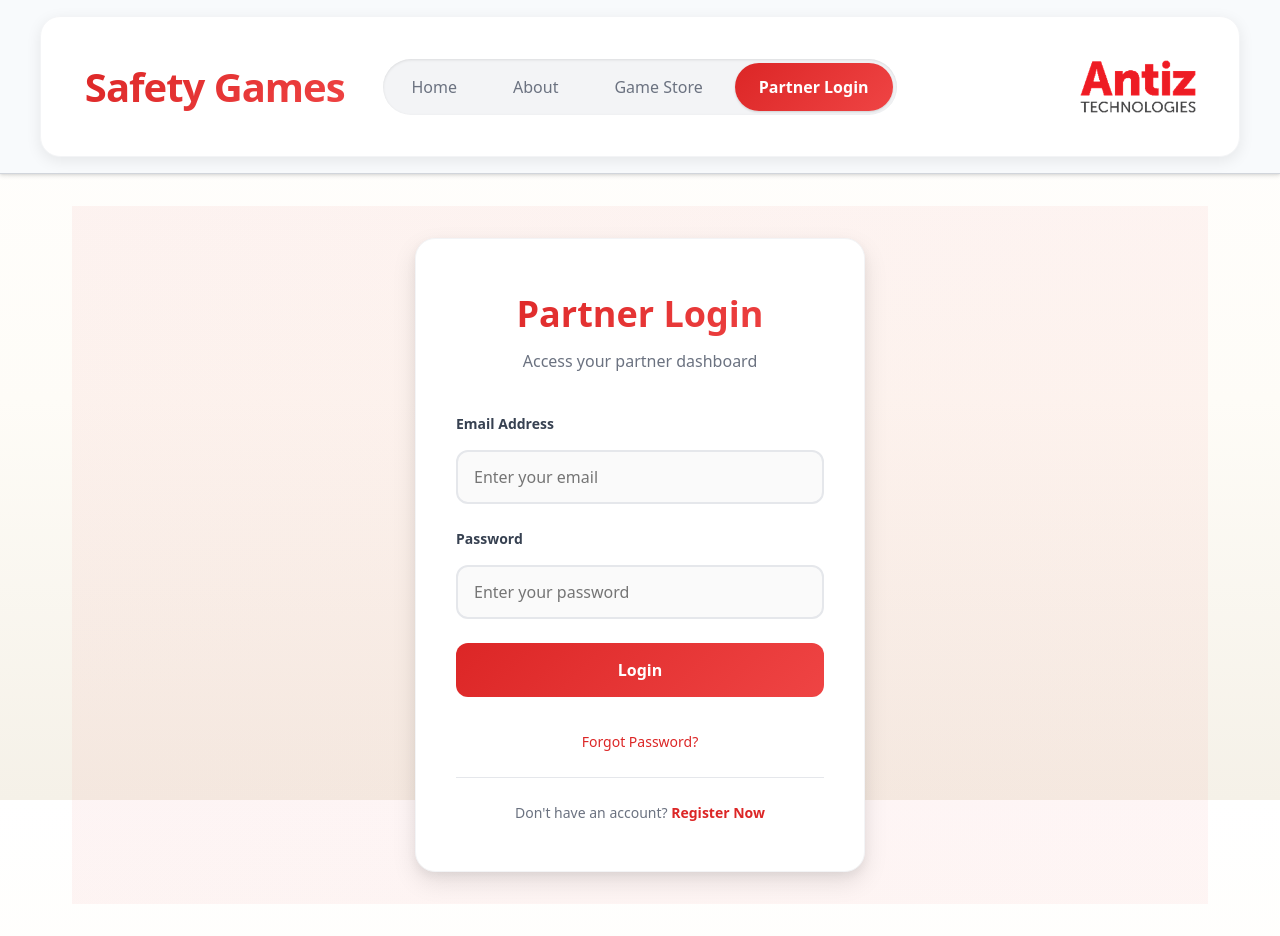
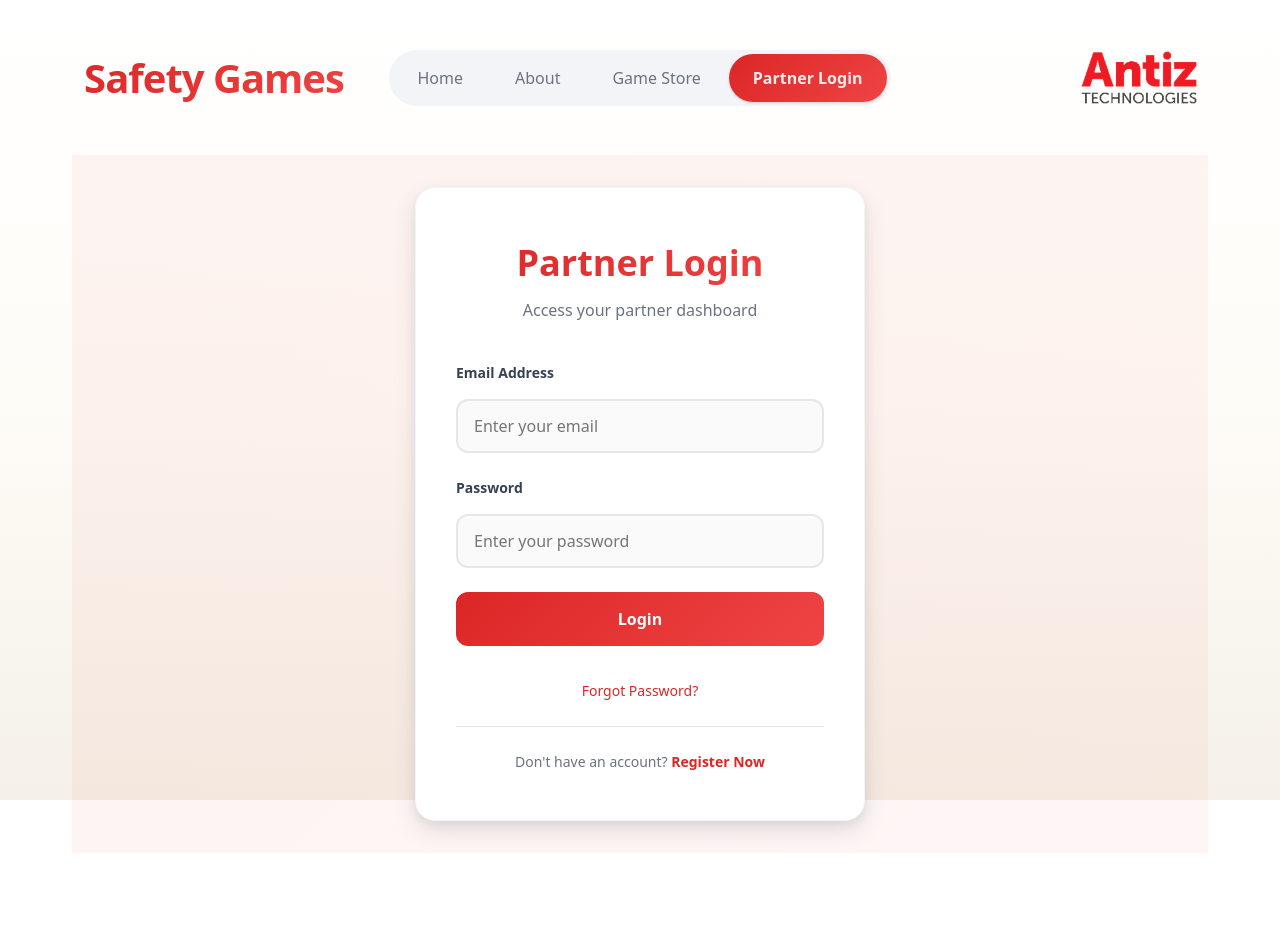
Before and after one commit to Prabhushapure/safety-saas-enterprise, a React (Vite) app: page /AWE-SaaS/partner/login in a window 1280 px wide. After the commit the page ends 853 px from the top, so only its background shows below. Built offline with nearby package versions, Linux system fonts and the light colour scheme.

Commit message:
homepage UI finetune

```diff
--- a/src/App.css
+++ b/src/App.css
@@ -1,4 +1,13 @@
 /* App Layout */
+html, body {
+  height: 100%;
+  margin: 0;
+  padding: 0;
+}
+
+* {
+  box-sizing: border-box;
+}
 .app {
   min-height: 100vh;
   display: flex;
@@ -7,7 +16,7 @@
 
 .main-content {
   flex: 1;
-  padding: 2rem;
+  padding: 0 2rem;
   max-width: 1200px;
   margin: 0 auto;
   width: 100%;
--- a/src/App.jsx
+++ b/src/App.jsx
@@ -26,10 +26,15 @@ function AppContent() {
   const location = useLocation();
   const isPlayPage = location.pathname === '/play';
   const isInternalRoute = location.pathname.startsWith('/internal');
+  const isHomePage = location.pathname === '/home';
 
   return (
     <div className="app">
       {!isPlayPage && (isInternalRoute ? <InternalNavigation /> : <Navigation />)}
+      {/* HOME → FULL WIDTH */}
+      {isHomePage ? (
+        <Home />
+      ) : (
       <main className={isPlayPage ? "play-main" : "main-content"}>
         <Routes>
           <Route path="/" element={<Navigate to="/home" replace />} />
@@ -54,6 +59,7 @@ function AppContent() {
           <Route path="/internal/game-management" element={<GameManagement />} />
         </Routes>
       </main>
+      )}
     </div>
   );
 }
--- a/src/components/Navigation.css
+++ b/src/components/Navigation.css
@@ -1,13 +1,15 @@
 .header {
   width: 100%;
-  background-color: rgba(248, 250, 252, 0.98);
-  backdrop-filter: blur(12px);
-  border-bottom: 1px solid #d1d5db;
-  padding: 1rem 2rem;
   position: sticky;
   top: 0;
   z-index: 100;
-  box-shadow: 0 2px 4px 0 rgba(0, 0, 0, 0.1), 0 1px 2px 0 rgba(0, 0, 0, 0.06);
+
+  background: transparent;   /* NO header box */
+  border: none;
+  box-shadow: none;
+  backdrop-filter: none;
+
+  padding: 0.5rem 1rem;
 }
 
 .header-content {
@@ -16,7 +18,6 @@
   display: flex;
   align-items: center;
   justify-content: space-between;
-  flex-direction: row;
 }
 
 .logo-section {
@@ -45,12 +46,12 @@
   display: flex;
   list-style: none;
   margin: 0;
-  padding: 0;
-  gap: 0.5rem;
-  background-color: #f3f4f6;
   padding: 0.25rem;
-  border-radius: 50px;
-  box-shadow: inset 0 1px 3px 0 rgba(0, 0, 0, 0.1);
+
+  gap: 0.25rem;
+
+  background-color: #f3f4f7;   /* ✅ gray background */
+  border-radius: 999px;        /* pill shape */
 }
 
 .nav-item {
@@ -61,22 +62,24 @@
   display: block;
   padding: 0.75rem 1.5rem;
   text-decoration: none;
+
   color: #6b7280;
+  background: transparent;     /* ✅ IMPORTANT */
+
   font-weight: 500;
-  border-radius: 50px;
+  border-radius: 999px;
   transition: all 0.2s ease-in-out;
   white-space: nowrap;
-  position: relative;
 }
 
 .nav-link:hover {
   color: #374151;
-  background-color: #e5e7eb;
+  background-color: #ededf0;
 }
 
 .nav-link.active {
   background: linear-gradient(135deg, #dc2626, #ef4444);
-  color: #ffffff;
+  color: #f1ebeb;
   box-shadow: 0 1px 3px 0 rgba(0, 0, 0, 0.1), 0 1px 2px 0 rgba(0, 0, 0, 0.06);
   font-weight: 600;
 }
@@ -99,6 +102,11 @@
   opacity: 0.8;
 }
 
+.header *:not(.nav-list):not(.nav-link):not(.nav-link *) {
+  background-color: transparent !important;
+  box-shadow: none !important;
+  border: none !important;
+}
 /* Responsive design */
 @media (max-width: 768px) {
   .header {
--- a/src/pages/Home.css
+++ b/src/pages/Home.css
@@ -1,65 +1,53 @@
 /* Main container */
 
 .home_page-content {
+  flex: 1;
+  width: 100%;
+  margin-top: 0 !important;
+  padding-top: 0 !important;
+  overflow: hidden;
+
   display: flex;
-    justify-content: center;
-    align-items: center;
-    min-height: calc(100vh - 40px); /* Adjust for header height */
-    background-color: #f4f4f4;
-    padding: 0;
-    width: 100%;
-    margin: 0;
 }
 
-  /* Background image container */
 .background-image {
-    position: relative;
-    width: 100%;
-    height: 100%;
-    min-height: 600px;
+  flex: 1;
+  position: relative;        /* ✅ IMPORTANT */
   background-size: cover;
-    background-position: center center;
+  background-position: center;
   background-repeat: no-repeat;
-    border-radius: 0;
-    overflow: hidden;
-    padding: 0;
-    margin: 0;
 }
-
  /* Dark overlay to improve text readability */
  .overlay {
   position: absolute;
-    top: 0;
-    left: 0;
-    width: 100%;
-    height: 100%;
-    background: rgba(7, 7, 7, 0.55); /* Slightly darker for better contrast */
-
+  inset: 0;
+  background: rgba(0, 0, 0, 0.35);
+  box-sizing: border-box;
   display: flex;
   flex-direction: column;
-    justify-content: flex-end;  /* Push content to bottom */
-    align-items: flex-end;      /* Align content to right */
-    padding: 20px;
+  justify-content: flex-end;   /* bottom */
+  align-items: flex-end;       /* right */
+  padding: 2rem;
 }
+
 
   /* Title Styling */
   .overlay-title {
-    font-size: 2.5rem;
+    font-size: clamp(1.8rem, 4vw, 2.8rem);
     font-weight: bold;
     margin-bottom: 10px;
     color: #ffffff;
+    text-align: right;
     text-shadow: 2px 2px 6px rgba(0, 0, 0, 0.8);
-    text-align: right; /* Align text to the right */
   }
 
-  /* Paragraph Styling */
   .overlay-text {
-    font-size: 1.2rem;
+    font-size: clamp(1rem, 2vw, 1.2rem);
     max-width: 600px;
     line-height: 1.6;
     color: #ffffff;
     font-weight: bold;
-    text-align: right; /* Align text to the right */
+    text-align: right;
     text-shadow: 2px 2px 8px rgba(0, 0, 0, 0.9);
   }
 
--- a/src/pages/Home.jsx
+++ b/src/pages/Home.jsx
@@ -12,9 +12,8 @@ const Home = () => {
         <div className="overlay">
           <h1 className="overlay-title">Gamified Safety Training: A Smarter Way to Learn</h1>
           <p className="overlay-text">
-          Gamified Learning combines <strong>Serious Games</strong> (realistic safety simulations)
-          and <strong>Gamification</strong> (points, badges, leaderboards) to make safety training
-          more <strong>engaging, interactive, and effective</strong>.
+          Engage your Workforce through interactive and effective Serious games
+          tailored for industrial and corporate environments
           </p>
         </div>
       </div>
```
Lines whose indentation alone changed are shown as unchanged.
